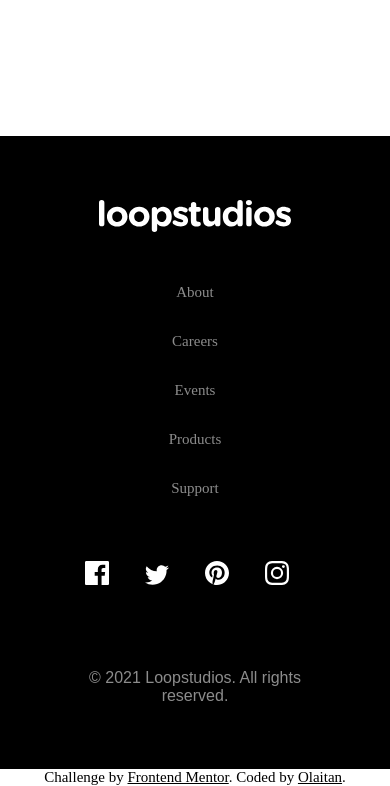
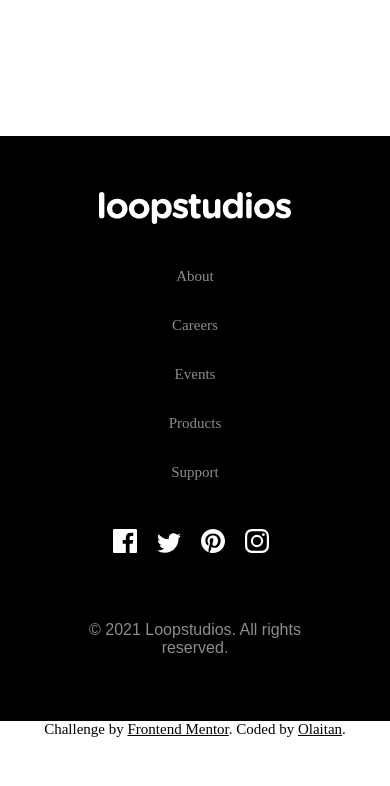
Before and after one commit to Olaitan01/loopstudios, a plain HTML site: page index.html in a window 390 px wide. Shown: the part 2472-3258 px from the top of the page. After the commit the page ends 3210 px from the top, so only its background shows below. Drawn offline with Linux system fonts and the light colour scheme.

Commit message:
Update index.css

```diff
--- a/index.css
+++ b/index.css
@@ -369,7 +369,7 @@ body{
 
     .footer img, .images{
         max-width: 100%;
-        margin: 1rem;
+        margin:0.5rem;
     }
     .footer img{
         padding-bottom: 1rem;
```
